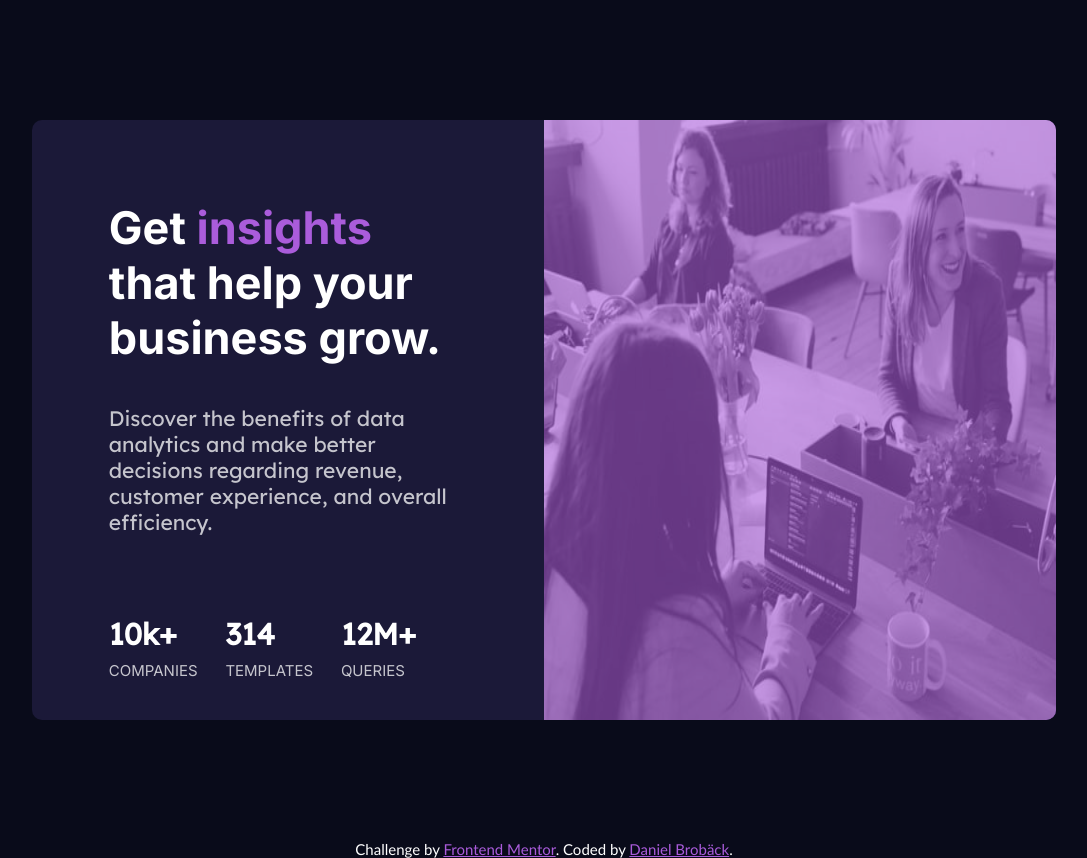
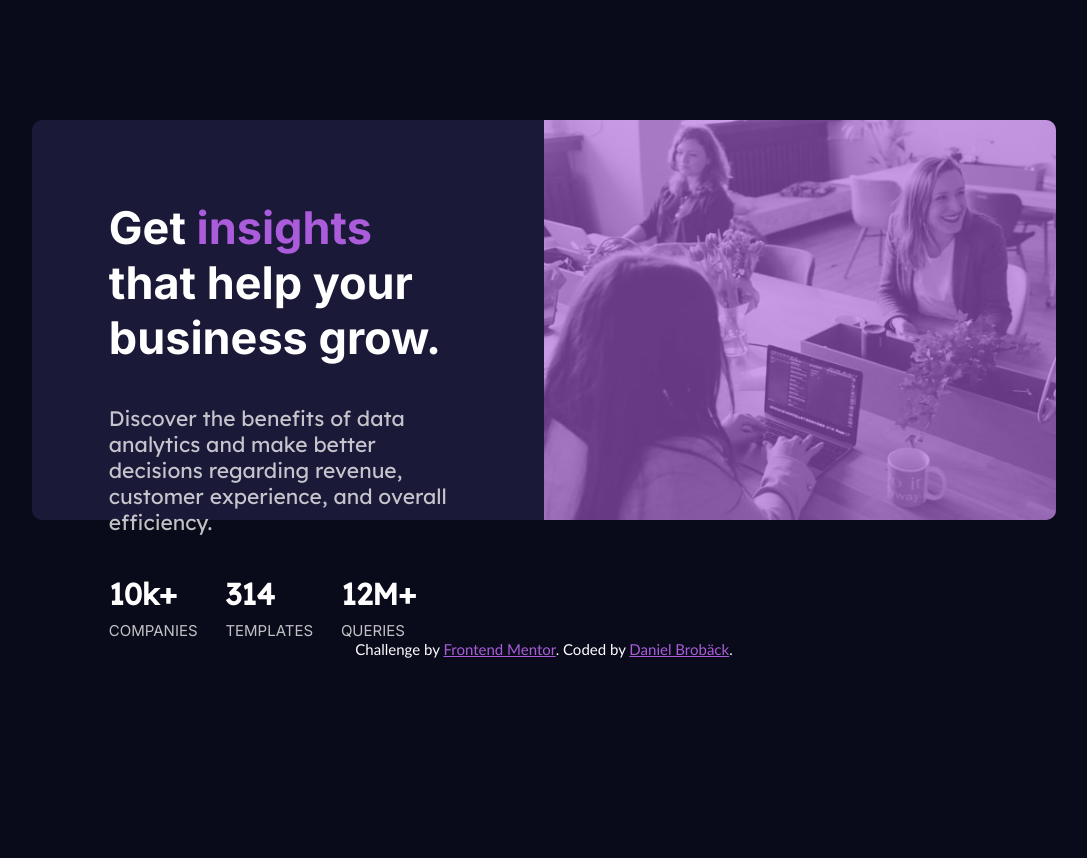
Before and after one commit to dannebrob/fem-stats-preview-card-component-main, a plain HTML site: page index.html in a window 1280 px wide. Shown: the whole page, without its empty margins (96-1183 px from the left). After the commit the page ends 800 px from the top, so only its background shows below. Drawn offline with Linux system fonts and the light colour scheme.

Commit message:
Accessibility fixes and css fixes
Accessibility fixes and css fixes
-Added html5 tags for whole page
- Fixed height of webpage on desktop view

```diff
--- a/index.html
+++ b/index.html
@@ -10,7 +10,7 @@
 
 </head>
 <body>
-<section class="card">
+<main class="card">
   <div class="card-body">
     <div class="card-text-box">
       <h1>Get <span>insights</span> that help your business grow.</h1>
@@ -33,13 +33,14 @@
     </div>
   </div>
   <div class="card-img-box">
-    <img id="pic" src="">
-  </div>
-  </section>
-  <div class="attribution">
-    Challenge by <a href="https://www.frontendmentor.io?ref=challenge" target="_blank">Frontend Mentor</a>.
-    Coded by <a href="#">Daniel Brobäck</a>.
+    <span id="pic"></span>
   </div>
 
+
+</main>
+<footer class="attribution">
+  Challenge by <a href="https://www.frontendmentor.io?ref=challenge" target="_blank">Frontend Mentor</a>.
+  Coded by <a href="#">Daniel Brobäck</a>.
+</footer>
 </body>
 </html>
--- a/style.css
+++ b/style.css
@@ -54,6 +54,7 @@ p {
     display: flex;
     margin: 15vh 10vw;
     width: 80vw;
+    height: 50vh;
     border-radius: 10px;
     -moz-border-radius: 10px;
     -webkit-border-radius: 10px;
@@ -82,7 +83,7 @@ p {
     display: flex;
     justify-content: space-between;
     margin-right: 10vw;
-    margin-top: 10vh;
+    margin-top: 5vh;
     margin-bottom: 5vh;
 }
 .card-text-box .stats-container h2{
@@ -91,6 +92,7 @@ p {
     font-size: 2rem;
     margin-bottom: 1vh;
 }
+
 
 .card-text-box .stats-container h3{
     color:var(--main-paragraph);
@@ -102,6 +104,7 @@ p {
 
 .card-img-box{
     width: 50%;
+    height: 50vh;
     height: auto;
     background-color: var(--violet);
     border-top-right-radius: 10px;
```
